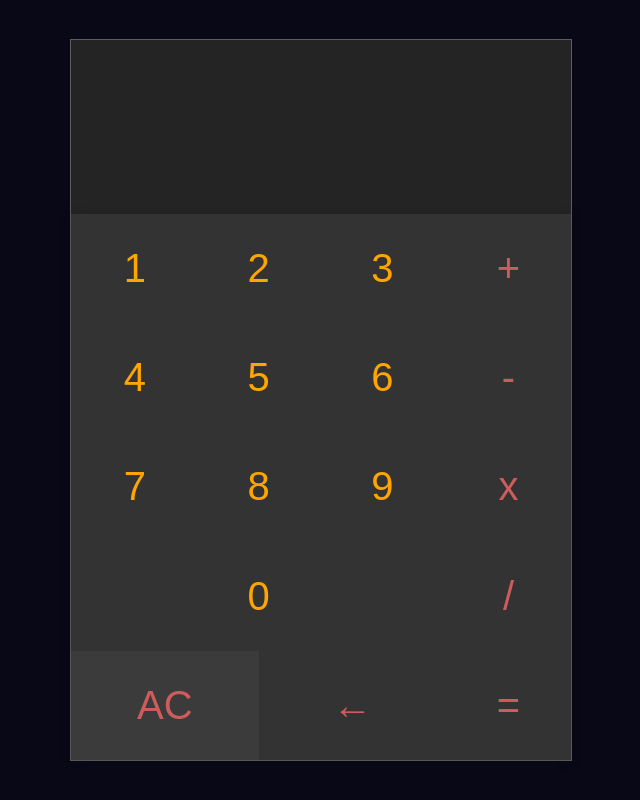
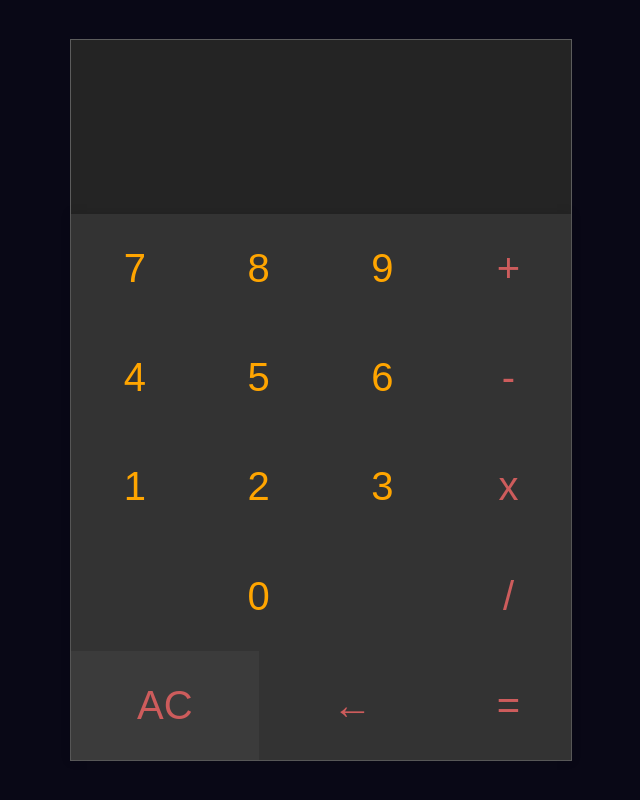
Before and after one commit to jcgallardo/calculadora-react, a React (Create React App) app: page / in a window 1280 px wide. Shown: the whole page, without its empty margins (319-959 px from the left). Built offline with nearby package versions, Linux system fonts and the light colour scheme.

Commit message:
sort numbers

```diff
--- a/src/components/Numbers.jsx
+++ b/src/components/Numbers.jsx
@@ -2,20 +2,21 @@ import classNames from 'classnames'
 import React from 'react'
 import PropTypes from 'prop-types'
 import Button from './Button'
+
+const numbers = [7,8,9,4,5,6,1,2,3,0];
 
 const Numbers = ({ className, onClickNumber }) => {
     const numberClass = classNames(className);
     return (
         <section className={ numberClass }>
             {
-                Array(10).fill(null).map((value, index) => {
-                    const val = (index + 1) % 10;
+                numbers.map((value) => {
                     return (
                         <Button
-                            key={ val }
-                            onClick={ () => onClickNumber(val) }
+                            key={ value }
+                            onClick={ () => onClickNumber(value) }
                         >
-                            { val }
+                            { value }
                         </Button>
                     );
                 })
```
